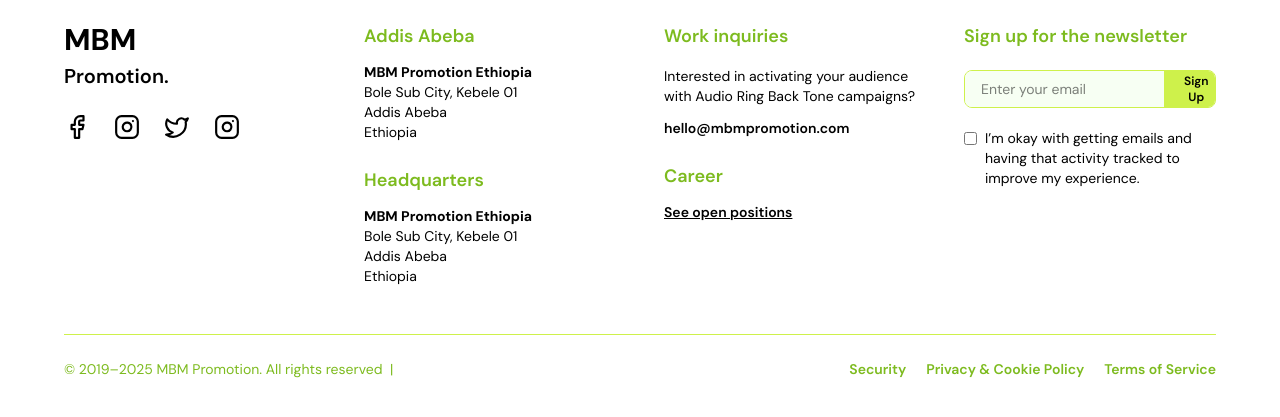
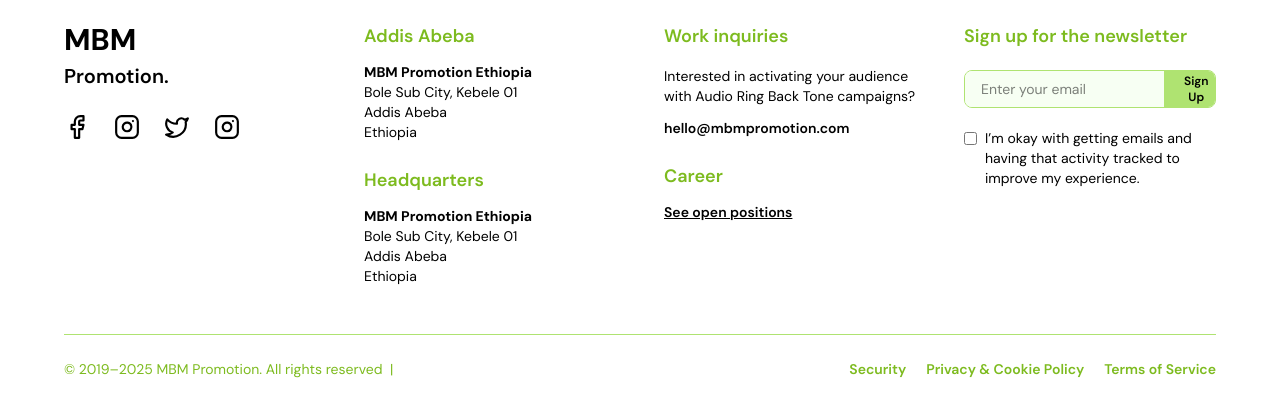
Before and after one commit to jobeman2/MNM, a Next.js app: page / in a window 1280 px wide. Shown: the part 3065-3482 px from the top of the page. Built offline with nearby package versions, Linux system fonts and the light colour scheme.

Commit message:
3fnd ay footer

```diff
--- a/src/components/layout/footer.tsx
+++ b/src/components/layout/footer.tsx
@@ -51,7 +51,7 @@
 
         input:focus {
           outline: none;
-          box-shadow: 0 0 10px 3px #cef14b;
+          box-shadow: 0 0 10px 3px #AFE371;
           background-color: #f9fff0;
           color: #000;
         }
@@ -157,7 +157,7 @@
         <motion.div variants={sectionVariants}>
           <h4 className="font-semibold text-lg mb-5 text-[#7dbb1f]">Sign up for the newsletter</h4>
           <form className="space-y-5" onSubmit={(e) => e.preventDefault()}>
-            <div className="flex overflow-hidden rounded-lg border border-[#CEF14B]">
+            <div className="flex overflow-hidden rounded-lg border border-[#AFE371]">
               <input
                 type="email"
                 placeholder="Enter your email"
@@ -166,14 +166,14 @@
               />
               <button
                 type="submit"
-                className="bg-[#CEF14B] text-black px-5 text-xs font-semibold hover:bg-[#b8dd38]"
+                className="bg-[#AFE371] text-black px-5 text-xs font-semibold hover:bg-[#b8dd38]"
               >
                 Sign Up
               </button>
             </div>
 
             <label className="flex items-start text-sm space-x-2 cursor-pointer">
-              <input type="checkbox" className="accent-[#CEF14B] mt-1" />
+              <input type="checkbox" className="accent-[#AFE371] mt-1" />
               <span>
                 I’m okay with getting emails and having that activity tracked to improve my experience.
               </span>
@@ -188,7 +188,7 @@
         initial="hidden"
         whileInView="visible"
         viewport={{ once: true }}
-        className="mt-12 border-t pt-6 flex flex-col md:flex-row justify-between items-center text-sm border-[#CEF14B] text-[#7dbb1f]"
+        className="mt-12 border-t pt-6 flex flex-col md:flex-row justify-between items-center text-sm border-[#AFE371] text-[#7dbb1f]"
       >
         <p>
           © 2019–2025 MBM Promotion. All rights reserved &nbsp;|&nbsp;
```
